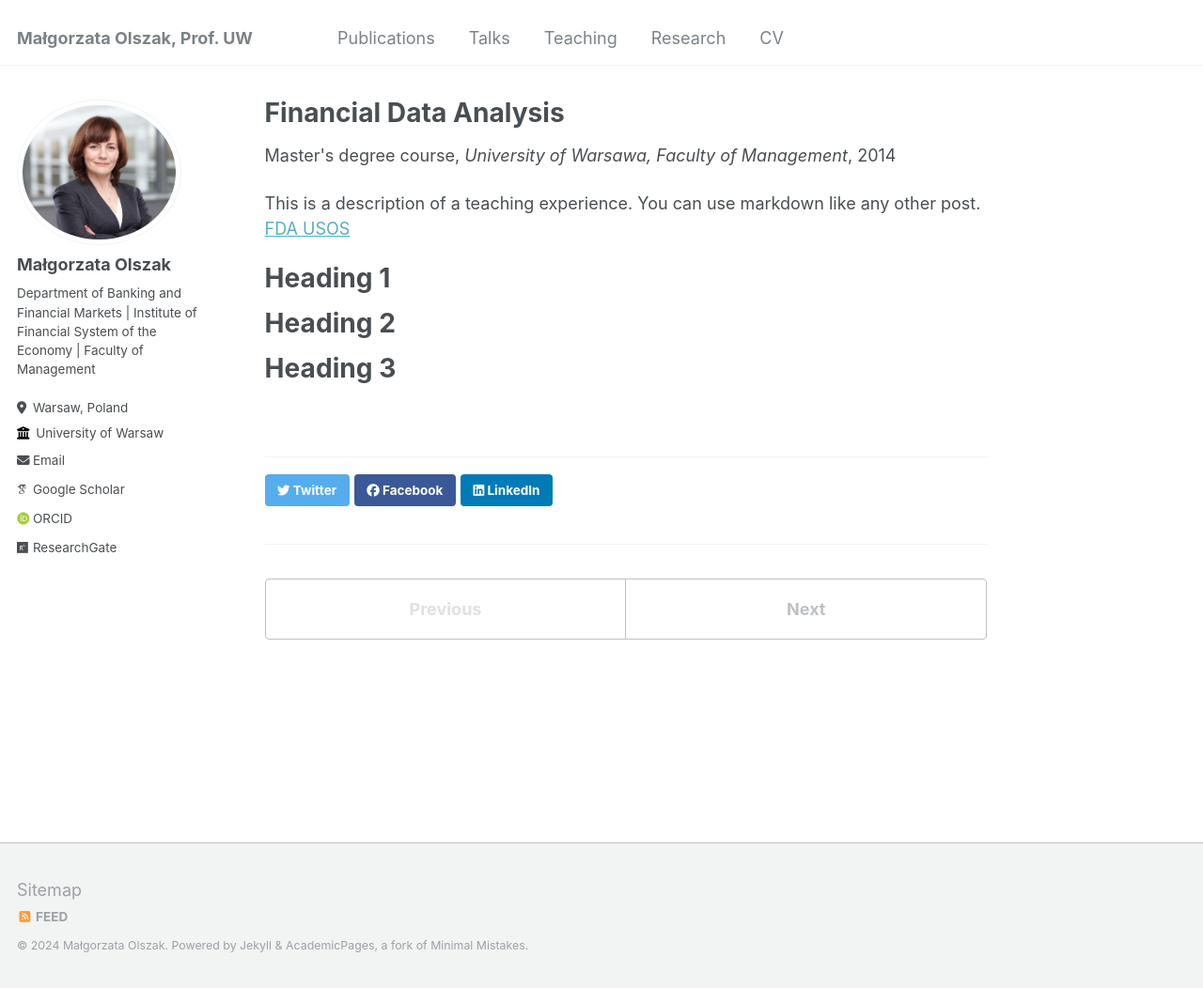
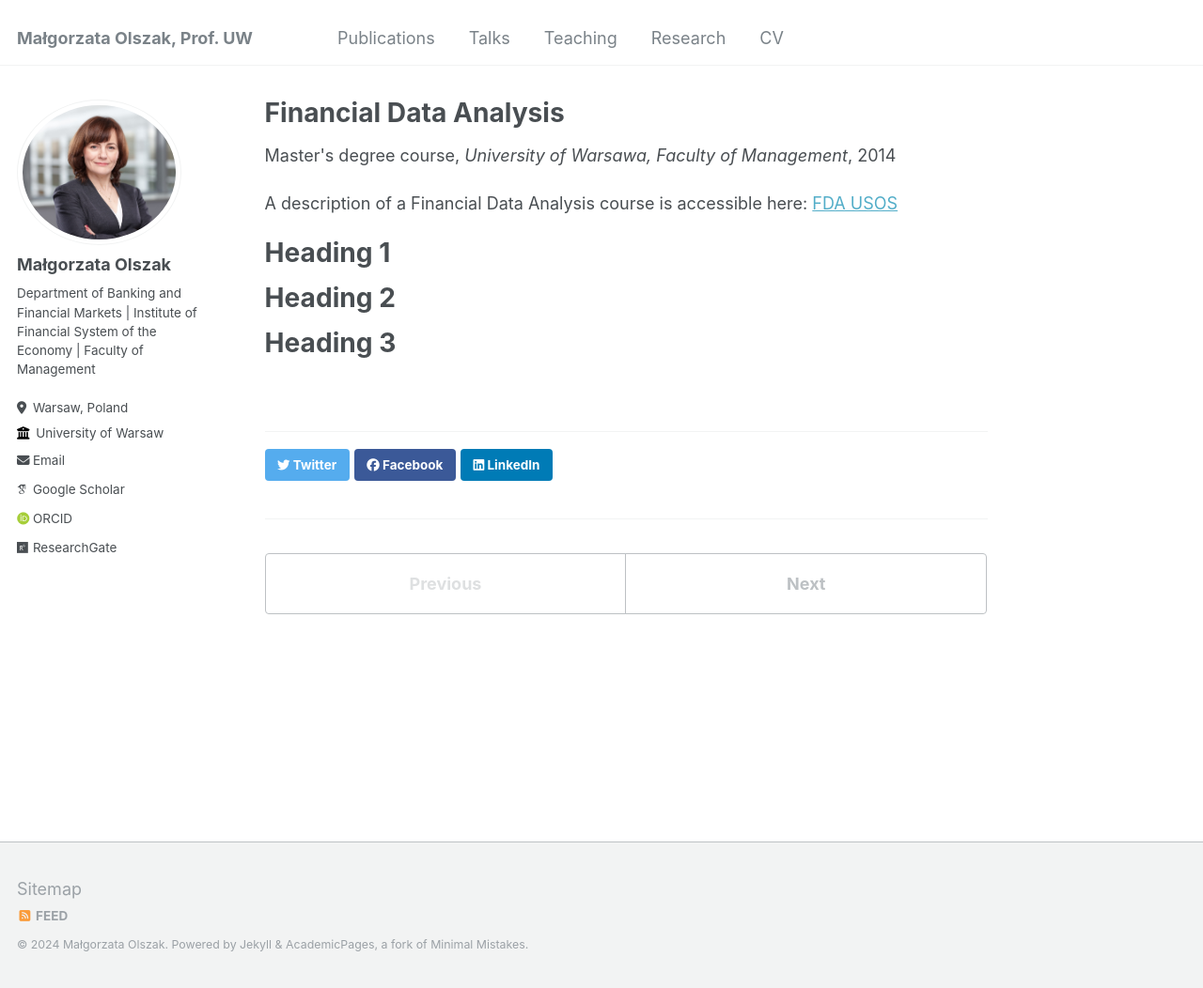
Before and after one commit to ma-olszak/ma-olszak.github.io, a Jekyll site: the page built from _teaching/2024-spring-teaching-1.md, in a window 1280 px wide and 1052 px high. Shown: the whole window at 94% size. Built offline with Jekyll 4.4.1, drawn with Linux system fonts in a browser that asks for light colours; some web fonts are replaced.

Commit message:
Update 2024-spring-teaching-1.md

```diff
--- a/_teaching/2024-spring-teaching-1.md
+++ b/_teaching/2024-spring-teaching-1.md
@@ -8,7 +8,7 @@ date: 2014-01-01
 location: "Warsaw, Poland"
 ---
 
-This is a description of a teaching experience. You can use markdown like any other post. [FDA USOS](https://usosweb.uw.edu.pl/kontroler.php?_action=actionx:katalog2/przedmioty/pokazPrzedmiot(prz_kod:2600-IBPFDA))
+A description of a Financial Data Analysis course is accessible here: [FDA USOS](https://usosweb.uw.edu.pl/kontroler.php?_action=actionx:katalog2/przedmioty/pokazPrzedmiot(prz_kod:2600-IBPFDA))
 
 Heading 1
 ======
```
